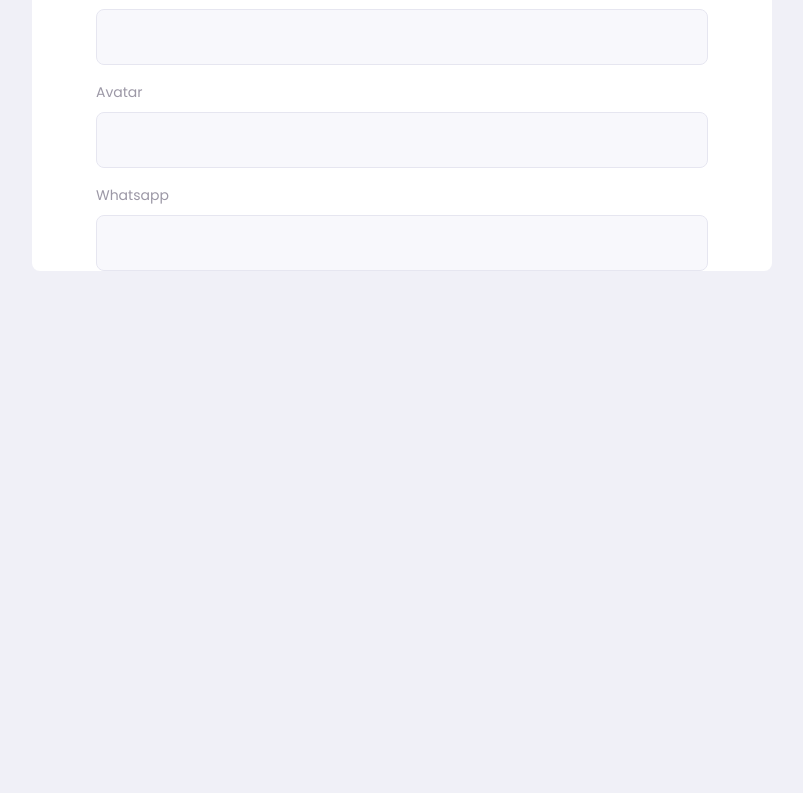
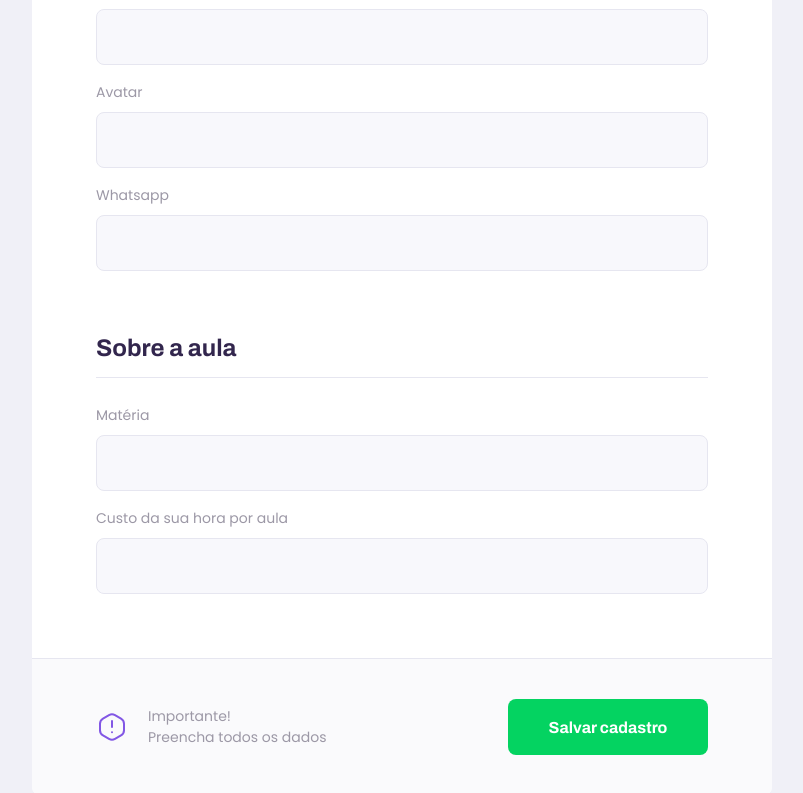
Before and after one commit to DiegoRamires/proffy-web, a React (Create React App) app: page /give-classes in a window 1280 px wide. Shown: the part 463-1256 px from the top of the page, without its empty margins (238-1041 px from the left). Before the commit the page ends 800 px from the top, so only its background shows below. Built offline with nearby package versions, Linux system fonts and the light colour scheme.

Commit message:
add: include fields on teacherForm

```diff
--- a/src/pages/TeacherForm/index.tsx
+++ b/src/pages/TeacherForm/index.tsx
@@ -2,6 +2,8 @@ import React from "react";
 
 import PageHeader from "../../components/PageHeader";
 import Input from "../../components/Input";
+
+import warningIcon from "../../assets/images/icons/warning.svg";
 
 import "./styles.css";
 
@@ -21,6 +23,22 @@ const TeacherForm: React.FC = () => {
           <Input name='avatar' label='Avatar' />
           <Input name='whatsapp' label='Whatsapp' />
         </fieldset>
+
+        <fieldset>
+          <legend>Sobre a aula</legend>
+
+          <Input name='subject' label='Matéria' />
+          <Input name='cost' label='Custo da sua hora por aula' />
+        </fieldset>
+
+        <footer>
+          <p>
+            <img src={warningIcon} alt='Aviso Importante' />
+            Importante! <br />
+            Preencha todos os dados
+          </p>
+          <button type='button'>Salvar cadastro</button>
+        </footer>
       </main>
     </div>
   );
```
